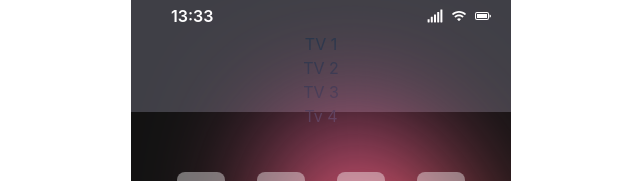
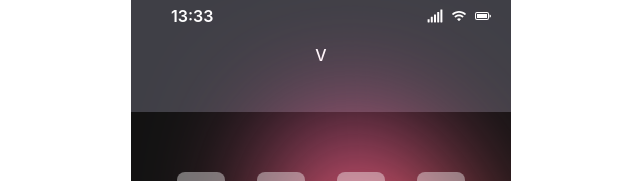
Before and after one commit to javidVeg/better-vizio-app, a React (Vite) app: page / in a window 1280 px wide. Shown: the top 181 px of the page, without its empty margins (319-959 px from the left). Built offline with nearby package versions, Linux system fonts and the light colour scheme.

Commit message:
working on header input selection drop down

```diff
--- a/src/App.css
+++ b/src/App.css
@@ -38,6 +38,16 @@
   border-radius: 30% 70% 70% 30% / 30% 30% 70% 70%;
   margin-top: -400px;
   margin-left: -10px;
+}
 
+.hidden-menu{
+  display: none
+}
 
+.show-menu{
+  display: block;
 }
+
+li{
+  cursor: pointer;
+}
--- a/src/App.tsx
+++ b/src/App.tsx
@@ -1,4 +1,4 @@
-import { useState } from 'react'
+import { useState, useRef, useEffect } from 'react'
 import { FaSignal } from 'react-icons/fa';
 import { IoIosWifi } from 'react-icons/io';
 import { BsBatteryFull } from 'react-icons/bs';
@@ -11,8 +11,31 @@ import './App.css'
 import MainNavButton from './MainNavButton';
 import ControlButtons from './ControlButtons';
 
+
 function App() {
-  const [count, setCount] = useState(0)
+  const [menu, setMenu] = useState(false)
+  const [selectItem, setSelectItem] = useState("")
+
+  const handleMenu = () => {
+    if (!menu) {
+      setMenu(true)
+      console.log("true")
+    } else {
+      setMenu(false)
+      console.log("false")
+    }
+
+  }
+
+  const handleItem = (item) => {
+    setSelectItem(item)
+  }
+  useEffect(() => {
+    console.log(selectItem)
+
+  },[selectItem])
+
+  const items = ["tv1", "tv2", "tv3"]
 
   return (
     <main className="App">
@@ -31,22 +54,26 @@ function App() {
           </div>
         </div>
         <div>
-          <ul>
-            <li>TV 1</li>
-            <li>TV 2</li>
-            <li>TV 3</li>
-            <li>Tv 4</li>
-          </ul>
+          <button className=' bg-transparent text-white' onClick={handleMenu}>V</button>
+          {menu && <div>
+            <ul >
+              {items.map(item => (
+                <li key={item} onClick={() => handleItem(item)}>
+                  {item}
+                </li>
+              ))}
+            </ul>
+          </div>}
         </div>
       </header>
 
 
       <div className='flex justify-center flex-col mt-[60px]'>
         <div className=' z-20'>
-          <ControlButtons/>
+          <ControlButtons />
         </div>
         <div className='z-20'>
-          <MainNavButton/>
+          <MainNavButton />
         </div>
         <div className='gradient-1 z-0'></div>
       </div>
```
